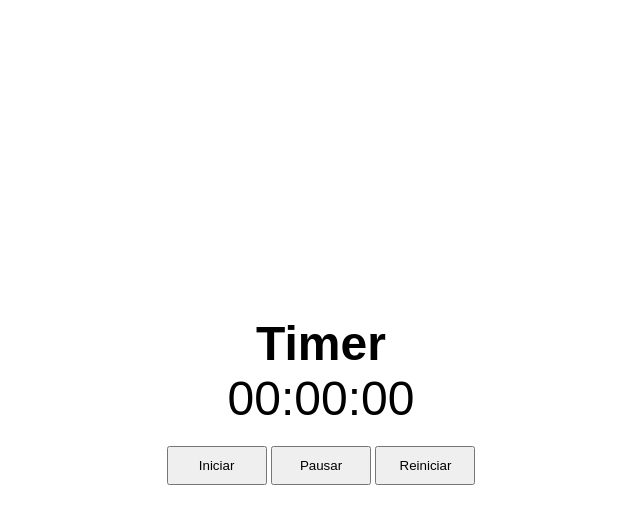
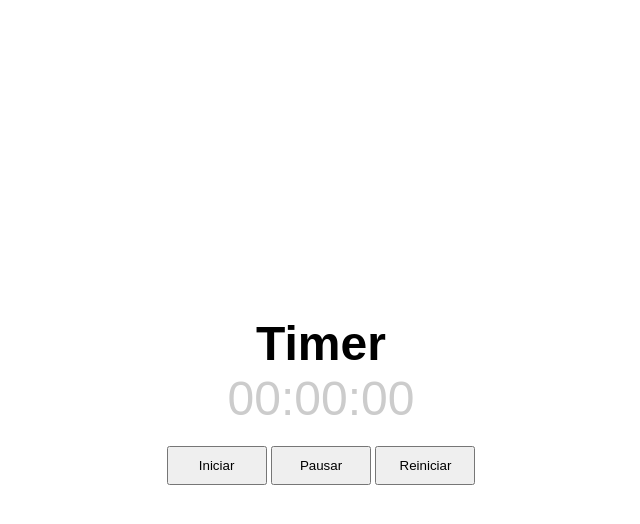
Before and after one commit to andrew-ignacio/timer, a plain HTML site: page index.html in a window 1280 px wide. Both pictures are taken after a click on the button "Pausar". Shown: the whole page, without its empty margins (319-959 px from the left). Drawn offline with Linux system fonts and the light colour scheme.

Commit message:
Changed style

```diff
--- a/index.html
+++ b/index.html
@@ -9,7 +9,7 @@
   <body>
     <section class="container">
       <h1 class="title">Timer</h1>
-      <p class="timer">00:00:00</p>
+      <p class="timer inactive">00:00:00</p>
 
       <div class="buttons">
         <button class="start">Iniciar</button>
--- a/scripts/index.js
+++ b/scripts/index.js
@@ -28,14 +28,20 @@ function startTimer() {
 start.addEventListener('click', (event) => {
   clearInterval(clock);
   startTimer();
+
+  timer.classList.remove('inactive');
 })
 
 pause.addEventListener('click', (event) => {
   clearInterval(clock);
+
+  timer.classList.add('inactive');
 })
 
 reset.addEventListener('click', (event) => {
   clearInterval(clock);
   timer.innerHTML = '00:00:00';
   seconds = 0;
+
+  timer.classList.add('inactive');
 })
--- a/styles/style.css
+++ b/styles/style.css
@@ -16,6 +16,10 @@
   padding: 20px;
 }
 
+.inactive {
+  color: #ccc;
+}
+
 .title, .timer {
   font-size: 3em;
 }
```
